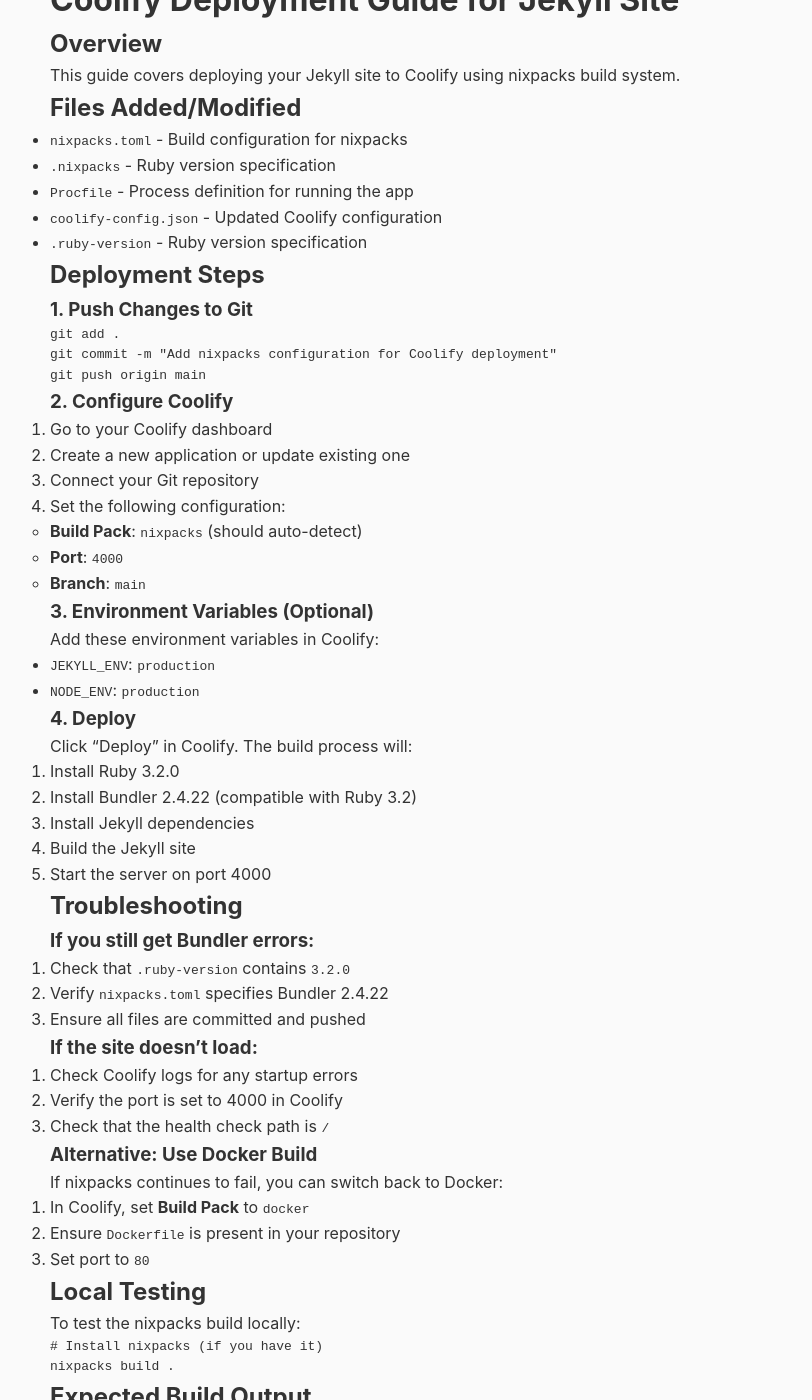
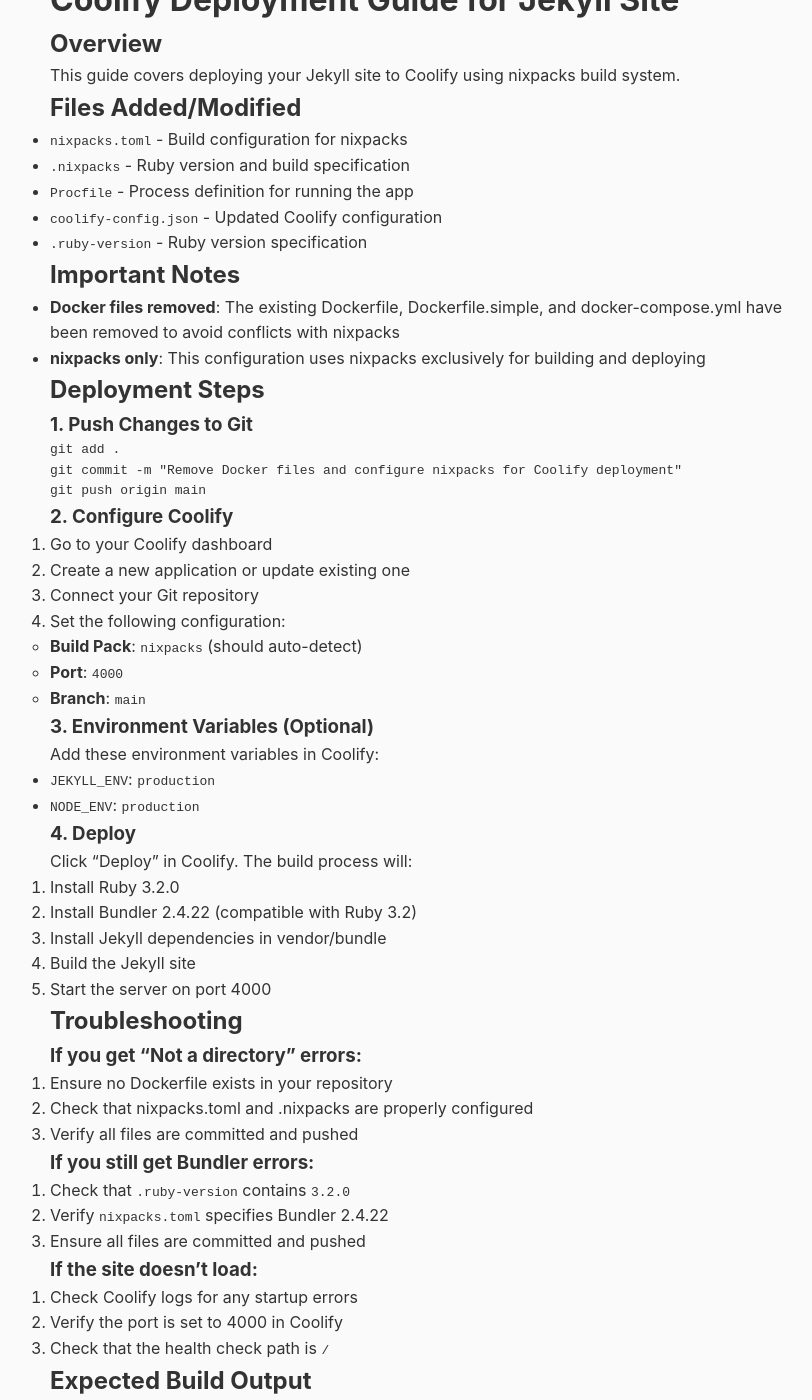
Before and after one commit to hackclub/essays, a Jekyll site: the page built from COOLIFY_DEPLOYMENT.md, in a window 1280 px wide and 1400 px high, scrolled down 257 px. Shown: the whole window, without its empty margins (210-1022 px from the left). Built offline with Jekyll 4.4.1, drawn with Linux system fonts in a browser that asks for light colours; our own code applies the rules of GitHub Pages for plain Markdown files; some of the changed text lies outside the part shown.

Commit message:
Deployment fixes

````diff
--- a/COOLIFY_DEPLOYMENT.md
+++ b/COOLIFY_DEPLOYMENT.md
@@ -5,17 +5,21 @@
 
 ## Files Added/Modified
 - `nixpacks.toml` - Build configuration for nixpacks
-- `.nixpacks` - Ruby version specification
+- `.nixpacks` - Ruby version and build specification
 - `Procfile` - Process definition for running the app
 - `coolify-config.json` - Updated Coolify configuration
 - `.ruby-version` - Ruby version specification
+
+## Important Notes
+- **Docker files removed**: The existing Dockerfile, Dockerfile.simple, and docker-compose.yml have been removed to avoid conflicts with nixpacks
+- **nixpacks only**: This configuration uses nixpacks exclusively for building and deploying
 
 ## Deployment Steps
 
 ### 1. Push Changes to Git
 ```bash
 git add .
-git commit -m "Add nixpacks configuration for Coolify deployment"
+git commit -m "Remove Docker files and configure nixpacks for Coolify deployment"
 git push origin main
 ```
 
@@ -37,11 +41,16 @@
 Click "Deploy" in Coolify. The build process will:
 1. Install Ruby 3.2.0
 2. Install Bundler 2.4.22 (compatible with Ruby 3.2)
-3. Install Jekyll dependencies
+3. Install Jekyll dependencies in vendor/bundle
 4. Build the Jekyll site
 5. Start the server on port 4000
 
 ## Troubleshooting
+
+### If you get "Not a directory" errors:
+1. Ensure no Dockerfile exists in your repository
+2. Check that nixpacks.toml and .nixpacks are properly configured
+3. Verify all files are committed and pushed
 
 ### If you still get Bundler errors:
 1. Check that `.ruby-version` contains `3.2.0`
@@ -53,23 +62,16 @@
 2. Verify the port is set to 4000 in Coolify
 3. Check that the health check path is `/`
 
-### Alternative: Use Docker Build
-If nixpacks continues to fail, you can switch back to Docker:
-1. In Coolify, set **Build Pack** to `docker`
-2. Ensure `Dockerfile` is present in your repository
-3. Set port to `80`
-
-## Local Testing
-To test the nixpacks build locally:
-```bash
-# Install nixpacks (if you have it)
-nixpacks build .
-```
-
 ## Expected Build Output
 The build should show:
 - Ruby 3.2.0 installation
 - Bundler 2.4.22 installation
-- Jekyll dependencies installation
+- Jekyll dependencies installation in vendor/bundle
 - Jekyll site build
 - Server startup on port 4000
+
+## Local Testing
+Your local Jekyll server should continue to work as before:
+```bash
+bundle exec jekyll serve
+```
--- a/nixpacks.toml
+++ b/nixpacks.toml
@@ -4,6 +4,7 @@
 [phases.install]
 cmds = [
   "gem install bundler -v 2.4.22",
+  "bundle config set --local path 'vendor/bundle'",
   "bundle install"
 ]
 
````
Also changed, not shown: docker-compose.yml (deleted, +0 -10 lines), 3 other files.
